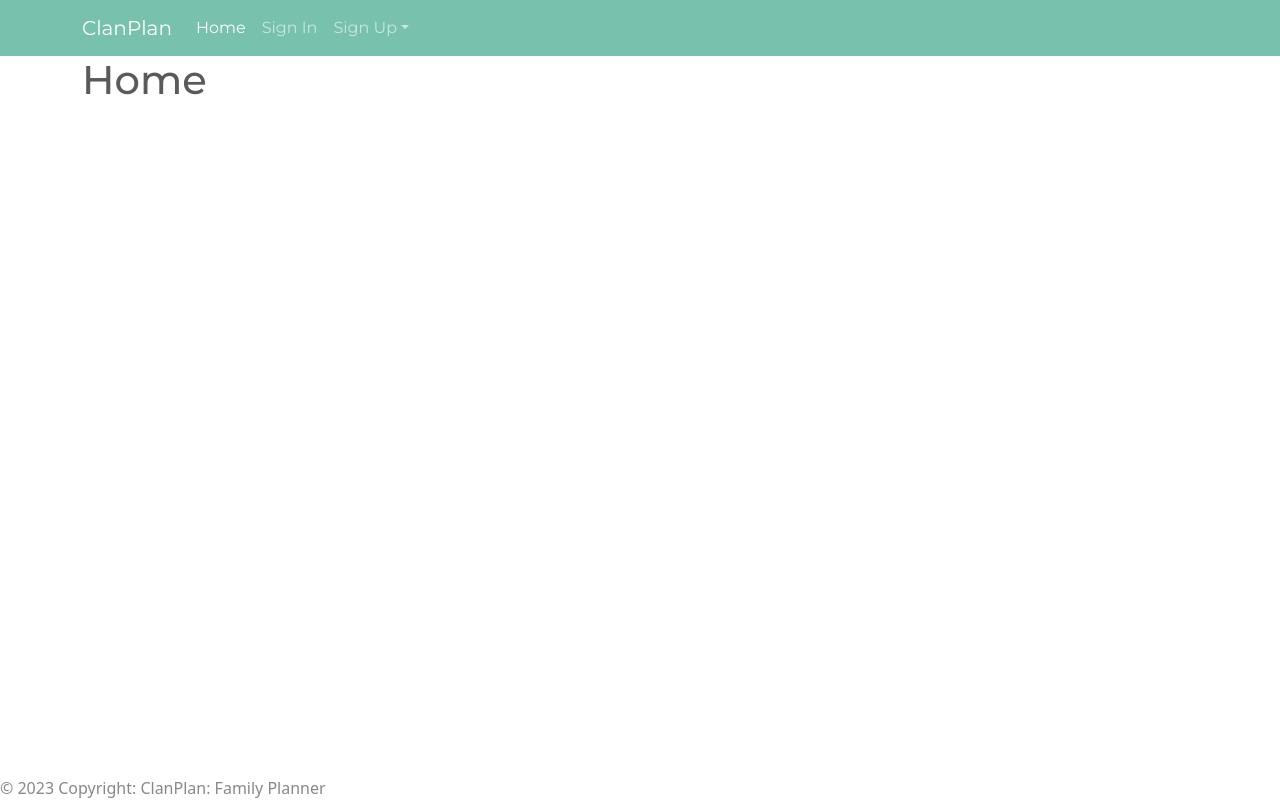
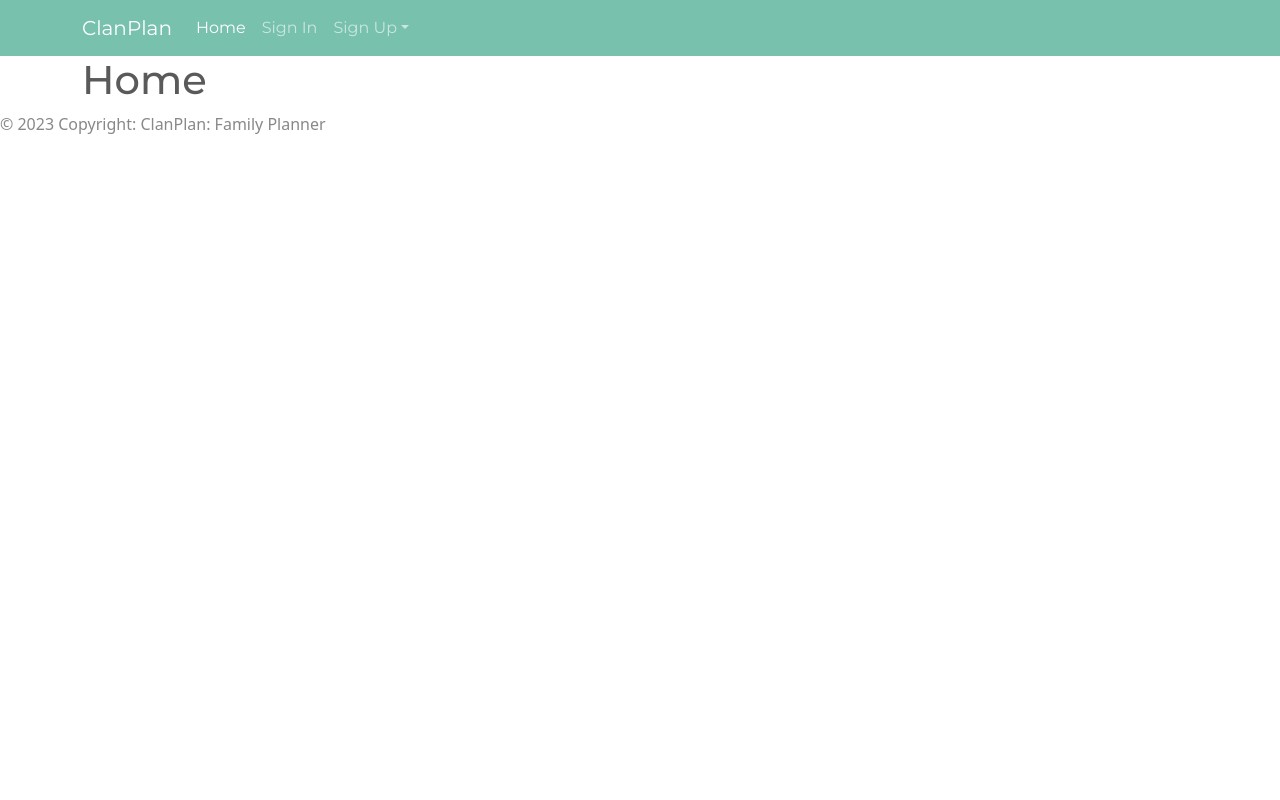
Before and after one commit to jaclynscarey/clanplan, a Django app: page / in a window 1280 px wide. Run offline with Django 4.2, Linux system fonts and the light colour scheme; some libraries are stand-ins or nearby versions.

Commit message:
wip: edit style.css

```diff
--- a/main_app/static/css/style.css
+++ b/main_app/static/css/style.css
@@ -1,13 +1,3 @@
-body {
-    display: flex;
-    min-height: 100vh;
-    flex-direction: column;
-}
-
-main {
-    flex: 1 0 auto;
-}
-
 footer.page-footer {
     padding-top: 0;
     text-align: right;
```
